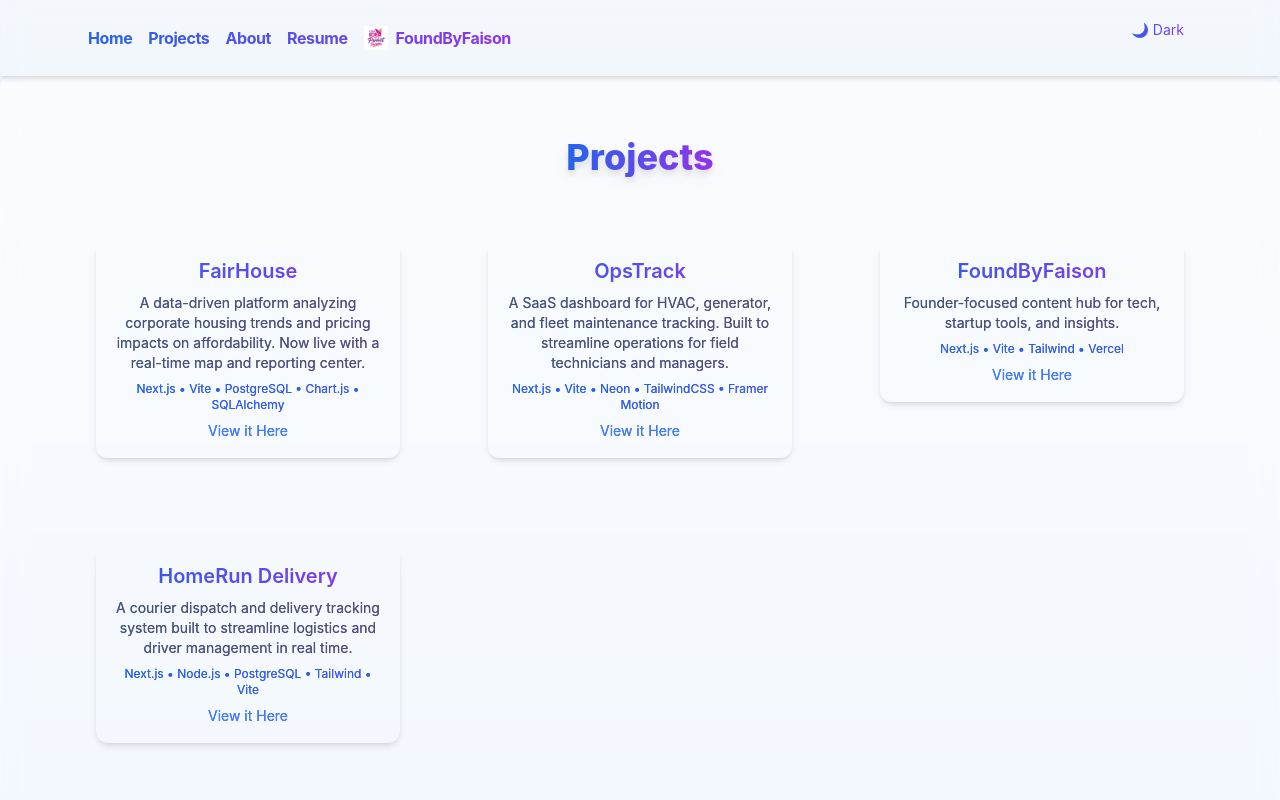
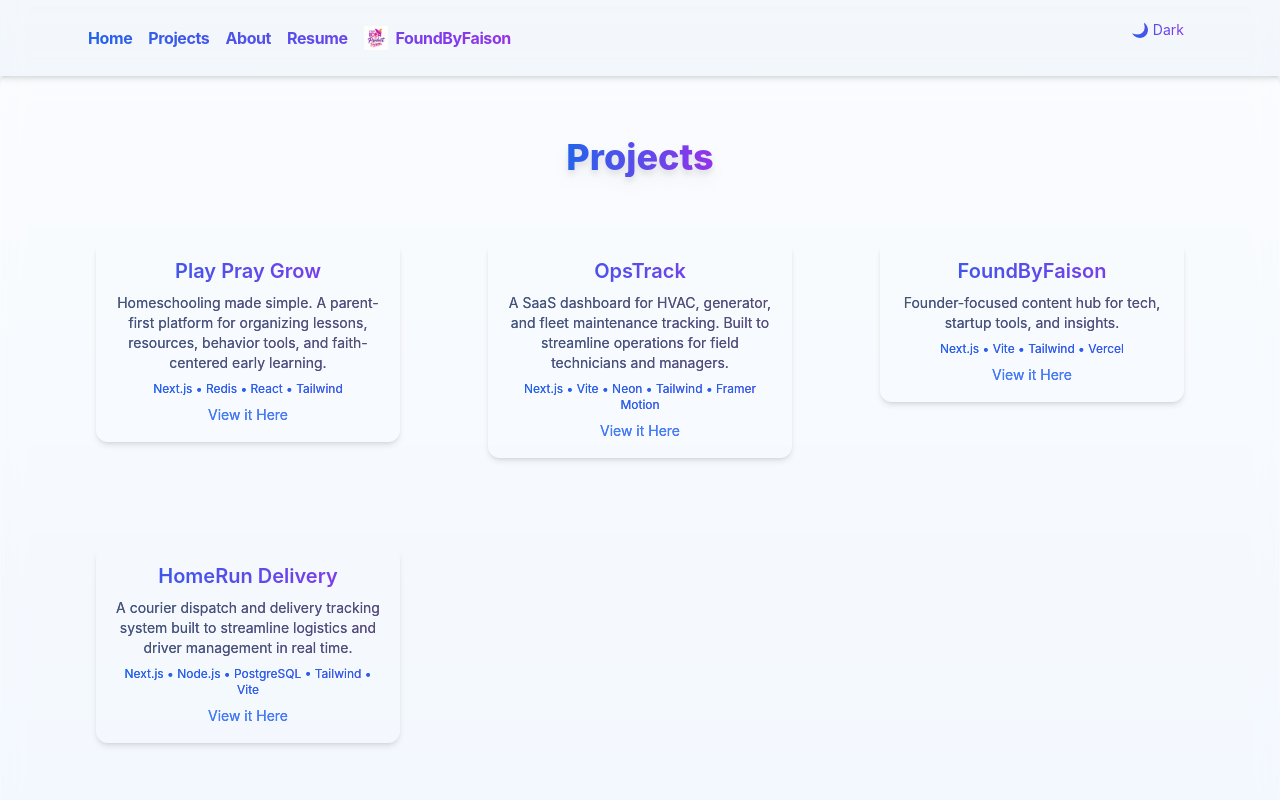
Before and after one commit to Gene7Him/my-portfolio, a Next.js app: page /projects in a window 1280 px wide. Shown: the top 800 px of the page. Built offline with nearby package versions, Linux system fonts and the light colour scheme.

Commit message:
update project details and fix stack naming in projects.ts

```diff
--- a/data/projects.ts
+++ b/data/projects.ts
@@ -1,15 +1,15 @@
 const projects = [
   {
-    title: 'FairHouse',
-    description: 'A data-driven platform analyzing corporate housing trends and pricing impacts on affordability. Now live with a real-time map and reporting center.',
-    link: 'https://fairhouse.streamlit.app',
-    stack: ['Next.js', "Vite", 'PostgreSQL', 'Chart.js', "SQLAlchemy"],
+    title: 'Play Pray Grow',
+    description: 'Homeschooling made simple. A parent-first platform for organizing lessons, resources, behavior tools, and faith-centered early learning.',
+    link: "https://play-pray-grow.vercel.app",
+    stack: ['Next.js', 'Redis', 'React', "Tailwind"],
   },
   {
   title: "OpsTrack",
   description: "A SaaS dashboard for HVAC, generator, and fleet maintenance tracking. Built to streamline operations for field technicians and managers.",
   link: "https://ops-track.vercel.app",
-  stack: ["Next.js", "Vite", "Neon", "TailwindCSS", "Framer Motion"],
+  stack: ["Next.js", "Vite", "Neon", "Tailwind", "Framer Motion"],
   },
   {
     title: "FoundByFaison",
```
Also changed, not shown: 1 other file (tests, documents, lock files or other folders).
